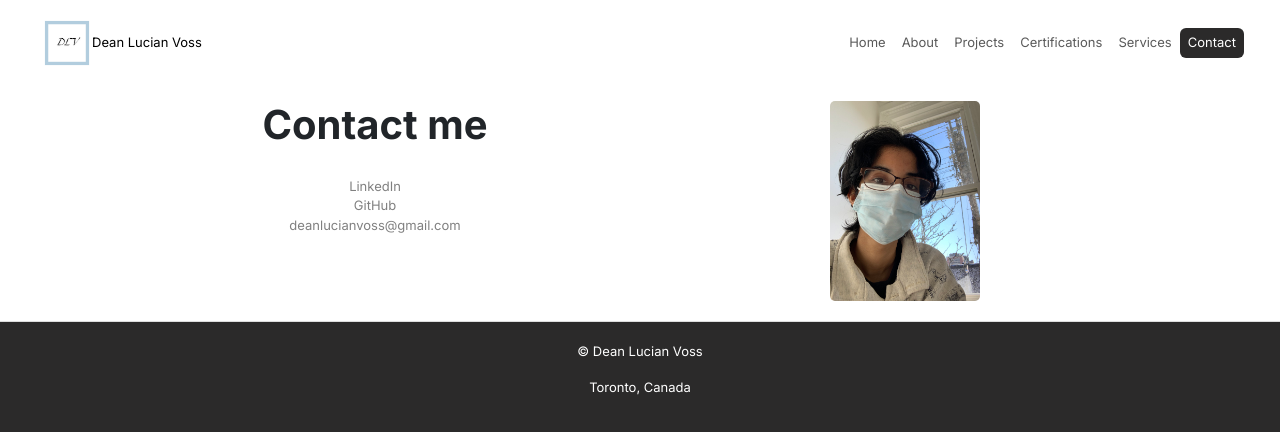
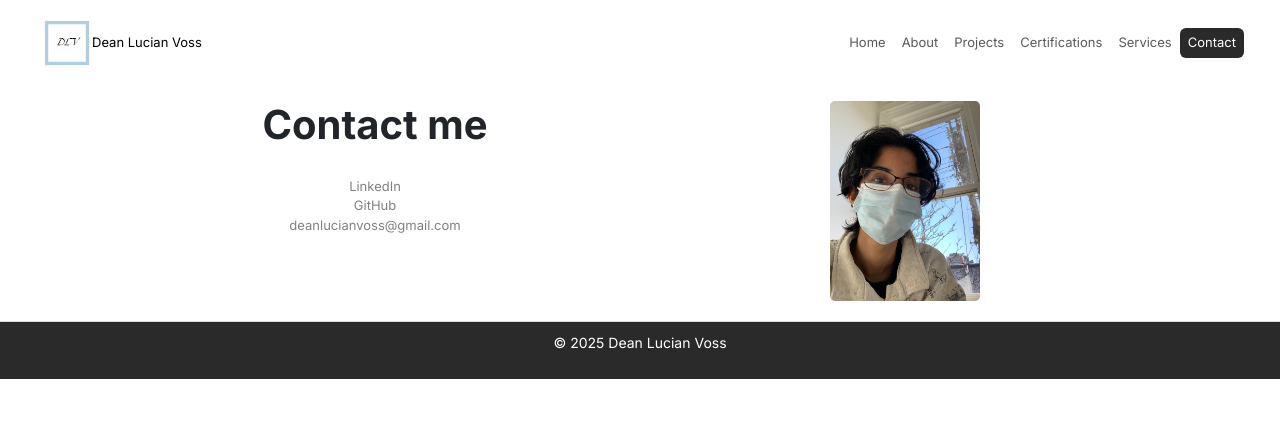
Before and after one commit to dean1022/deanlucianvoss, a React (Vite) app: page /contact in a window 1280 px wide. Shown: the top 432 px of the page. Built offline with nearby package versions, Linux system fonts and the light colour scheme.

Commit message:
fixed footer

```diff
--- a/src/components/Footer.css
+++ b/src/components/Footer.css
@@ -1,12 +1,12 @@
-.footer {
+footer {
+  display: flex;
+  flex-direction: column;
   margin-top: auto;
-  padding: 20px;
+  padding: 10px;
+  height: auto !important;
   background-color: #2b2a2a;
   text-align: center;
   border-top: 1px solid #ddd;
-}
-
-.footer-content p {
   margin: 0;
   font-size: 14px;
 }
--- a/src/components/Footer.jsx
+++ b/src/components/Footer.jsx
@@ -4,10 +4,7 @@ import "./Footer.css";
 export default function Footer() {
   return (
     <footer>
-      <div className="footer">
-        <p>©{new Date().getFullYear} Dean Lucian Voss</p>
-        <p>Toronto, Canada</p>
-      </div>
+      <p>© {new Date().getFullYear()} Dean Lucian Voss</p>
     </footer>
   );
 }
```
